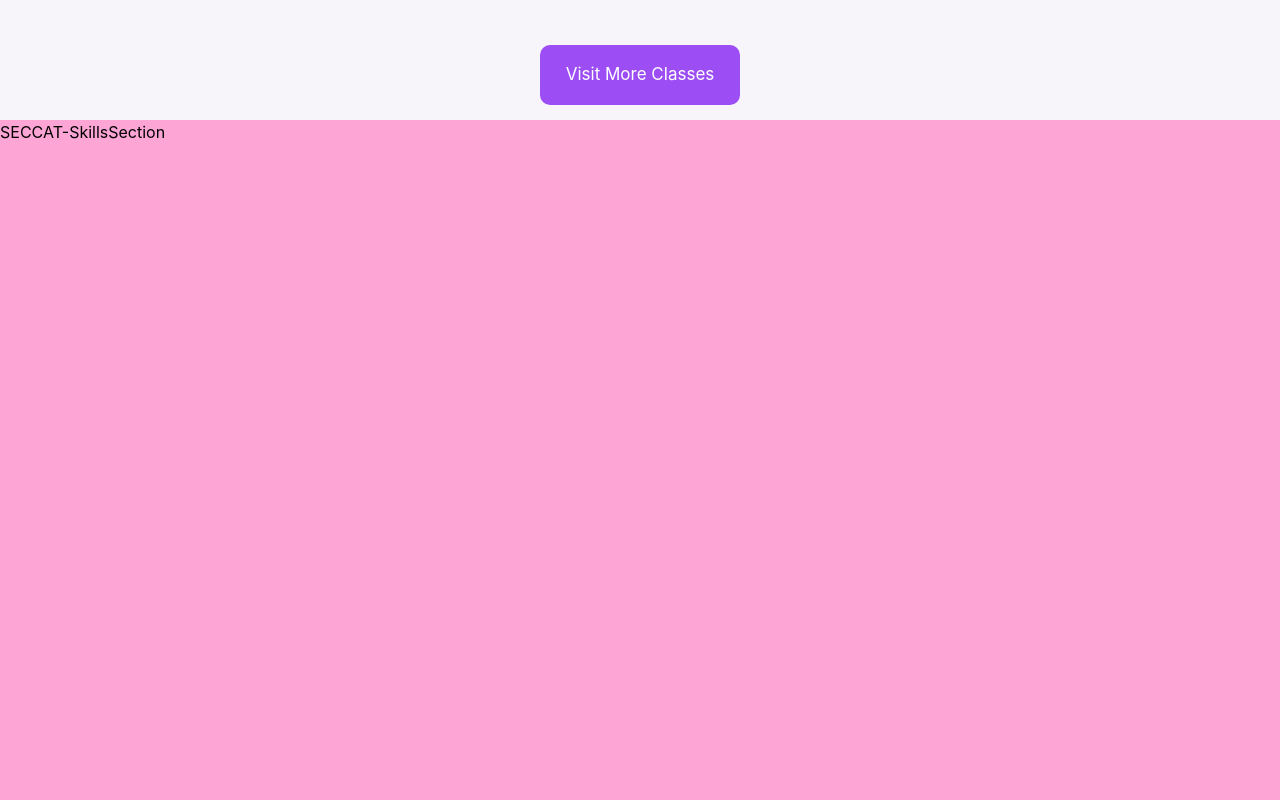
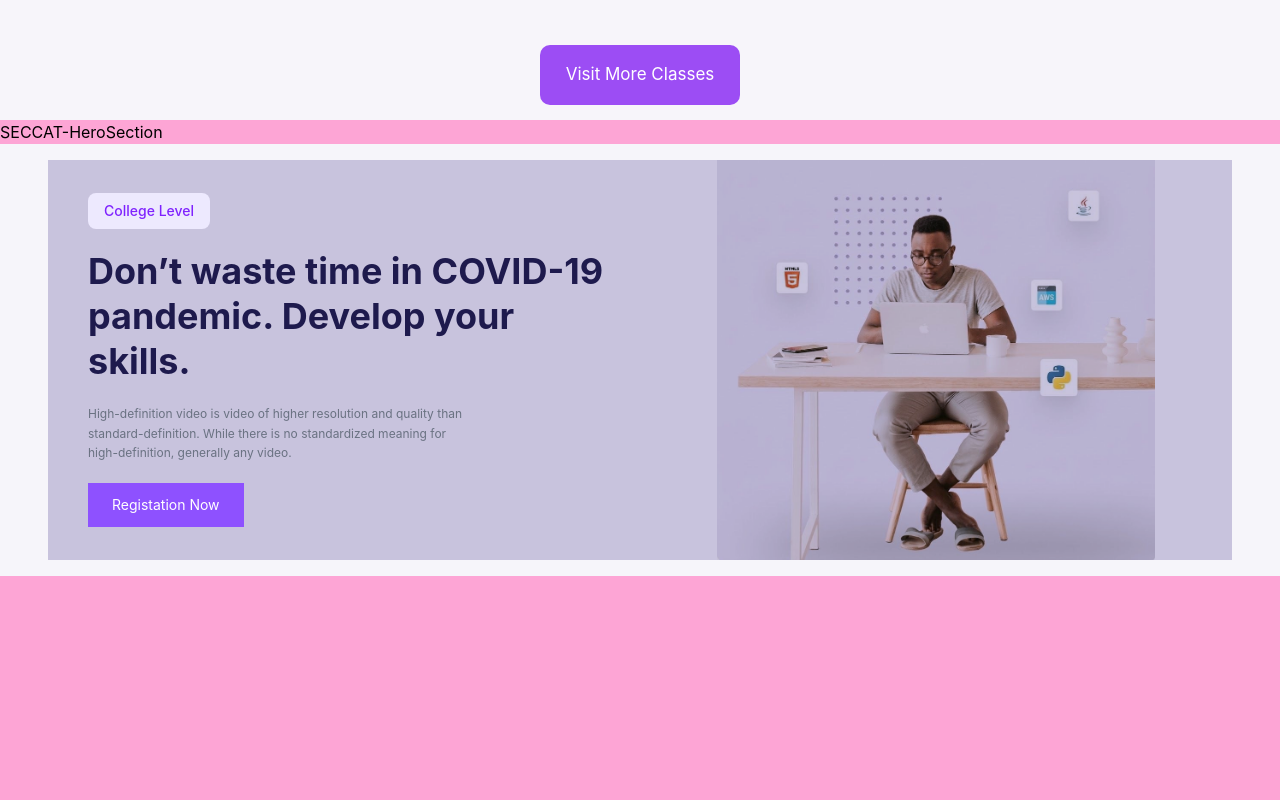
Before and after one commit to rashadbagirzade1-prog/eduvi, a React (Vite) app: page / in a window 1280 px wide. Shown: the part 2600-3400 px from the top of the page. Built offline with nearby package versions, Linux system fonts and the light colour scheme.

Commit message:
Fixed Push

```diff
--- a/src/components/Sections/SkillsSection.jsx
+++ b/src/components/Sections/SkillsSection.jsx
@@ -1,9 +1,47 @@
-import React from 'react'
 
-const SkillsSection = () => {
+import heroImg from '../../assets/hero.jpg'
+const HeroSection = () => {
   return (
-    <div className='w-[100%] h-[100vh] bg-pink-300'>SECCAT-SkillsSection</div>
+    <div className='w-[100%] h-[100vh] bg-pink-300'>
+      SECCAT-HeroSection
+
+      <section className='w-full px-4 md:px-12 py-4 bg-[#f6f5fa]'>
+        <div className='w-full min-h-[370px] bg-[#C8C3DD] overflow-hidden flex items-center'>
+
+
+          <div className='w-full md:w-1/2 p-6 md:pl-10 flex flex-col items-start gap-5'>
+            <span className='bg-violet-100 text-violet-600 px-4 py-2 rounded-lg text-sm font-medium'>
+              College Level
+            </span>
+
+            <h1 className='text-3xl md:text-4xl leading-tight font-bold text-indigo-950'>
+              Don’t waste time in COVID-19 pandemic. Develop your skills.
+            </h1>
+
+            <p className='text-xs leading-relaxed text-gray-500 max-w-sm'>
+              High-definition video is video of higher resolution and quality than
+              standard-definition. While there is no standardized meaning for
+              high-definition, generally any video.
+            </p>
+
+            <button className='bg-violet-500 hover:bg-violet-600 transition text-white px-6 py-3 text-sm cursor-pointer'>
+              Registation Now
+            </button>
+          </div>
+
+
+          <div className='hidden md:flex w-1/2 self-stretch items-end justify-end'>
+            <img
+  src={heroImg}
+  alt='hero'
+              className='h-full max-h-[400px] w-full object-contain object-bottom mix-blend-multiply'
+            />
+          </div>
+
+        </div>
+      </section>
+    </div>
   )
 }
 
-export default SkillsSection
+export default HeroSection
```
Also changed, not shown: src/assets/hero.jpg (added).
